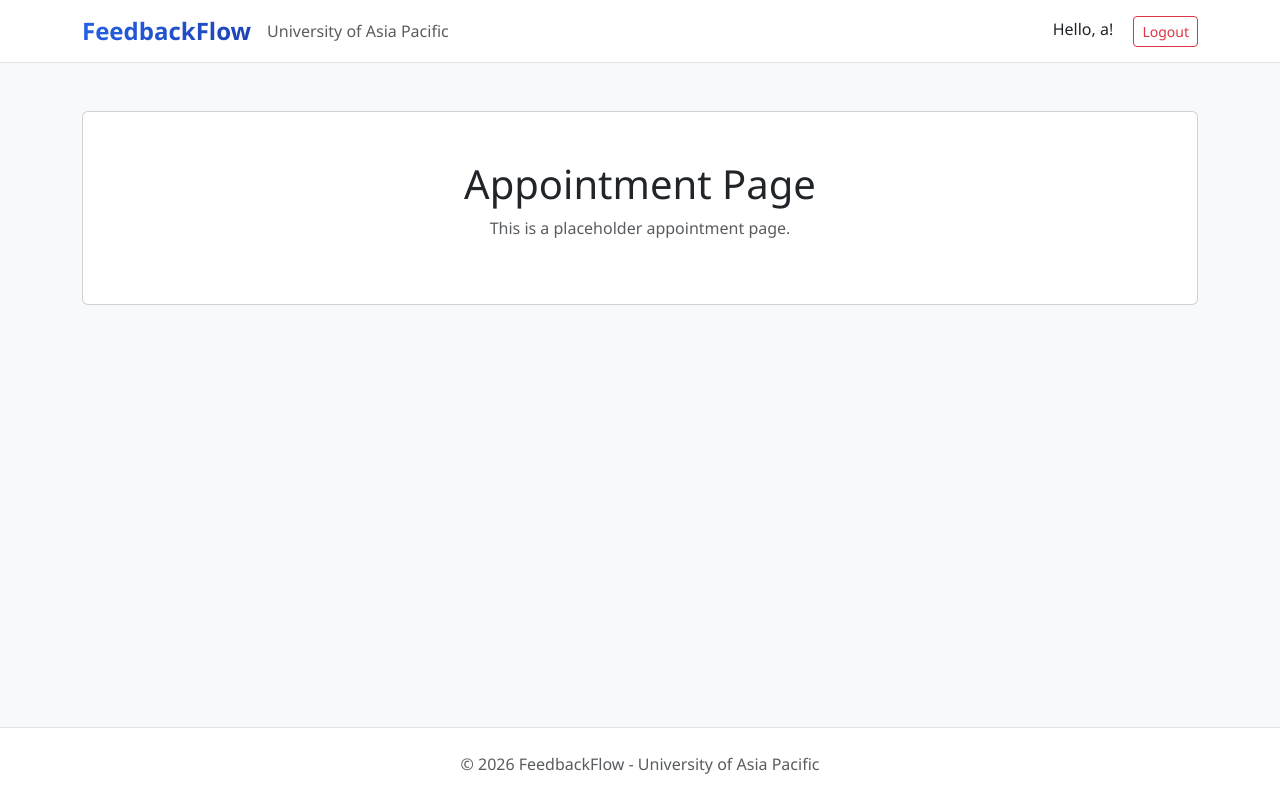
After one commit to anjumaAlam/FeedbackFlow, a Django app: page /appointment/ in a window 1280 px wide. The commit adds this page. Run offline with Django 5.2, Linux system fonts and the light colour scheme; a user stored in the database is signed in.

```diff
--- /dev/null
+++ b/users/templates/users/appointment.html
@@ -0,0 +1,14 @@
+{% extends 'users/base.html' %}
+
+{% block title %}Appointment - FeedbackFlow{% endblock %}
+
+{% block content %}
+<div class="container mt-5">
+  <div class="card">
+    <div class="card-body text-center py-5">
+      <h1>Appointment Page</h1>
+      <p class="text-muted">This is a placeholder appointment page.</p>
+    </div>
+  </div>
+</div>
+{% endblock %}
--- a/users/urls.py
+++ b/users/urls.py
@@ -42,4 +42,5 @@ urlpatterns = [
 
     path('dashboard/feedback-reports/', views.feedback_reports, name='feedback_reports'),
     path('reports/feedback/', views.feedback_reports, name='feedback_reports_alt'),
+    path('appointment/', views.appointment_view, name='appointment'),
 ]
--- a/users/views.py
+++ b/users/views.py
@@ -545,6 +545,15 @@ def admin_user_list(request):
    return render(request, 'users/admin_user_list.html', context)
 
 
+@login_required
+def appointment_view(request):
+    """Simple appointment page placeholder."""
+    context = {
+        'page_title': 'Appointment'
+    }
+    return render(request, 'users/appointment.html', context)
+
+
 
 
 @login_required
```
Also changed, not shown: complaints/templates/complaints/submit_complaints.html (+6 -1 lines).
